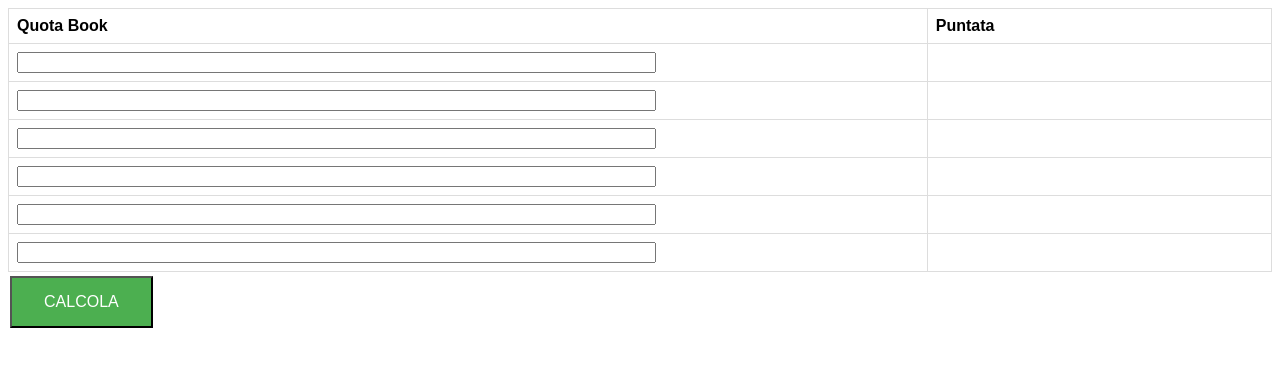
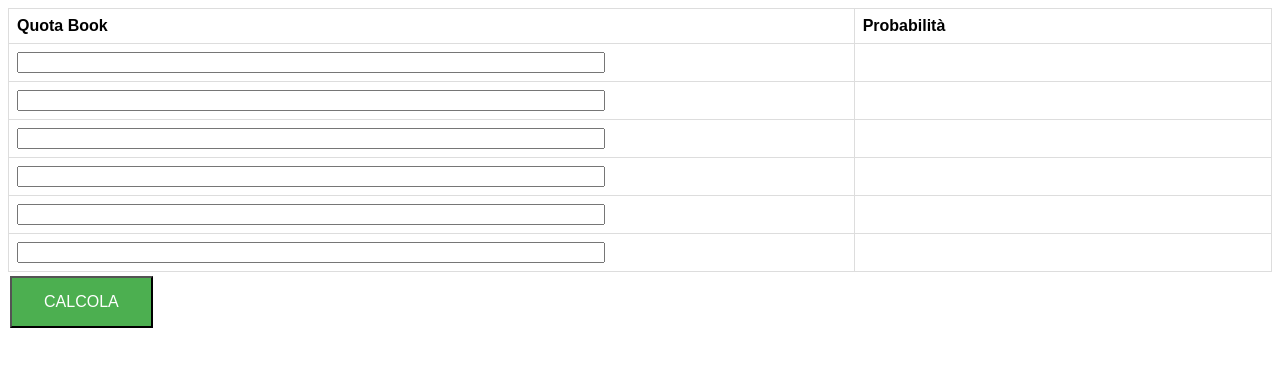
Before and after one commit to divi-94/bettown-odds, a plain HTML site: page index.html in a window 1280 px wide. Drawn offline with Linux system fonts and the light colour scheme.

Commit message:
Update index.html

```diff
--- a/index.html
+++ b/index.html
@@ -22,7 +22,7 @@
     <tr>
       <th>Quota Book</th>
       <!-- <th>Puntata con Tax</th> -->
-      <th>Puntata</th>
+      <th>Probabilità</th>
     </tr>
     <tr>
       <td><input type="number" id="quota1"></td>
```
